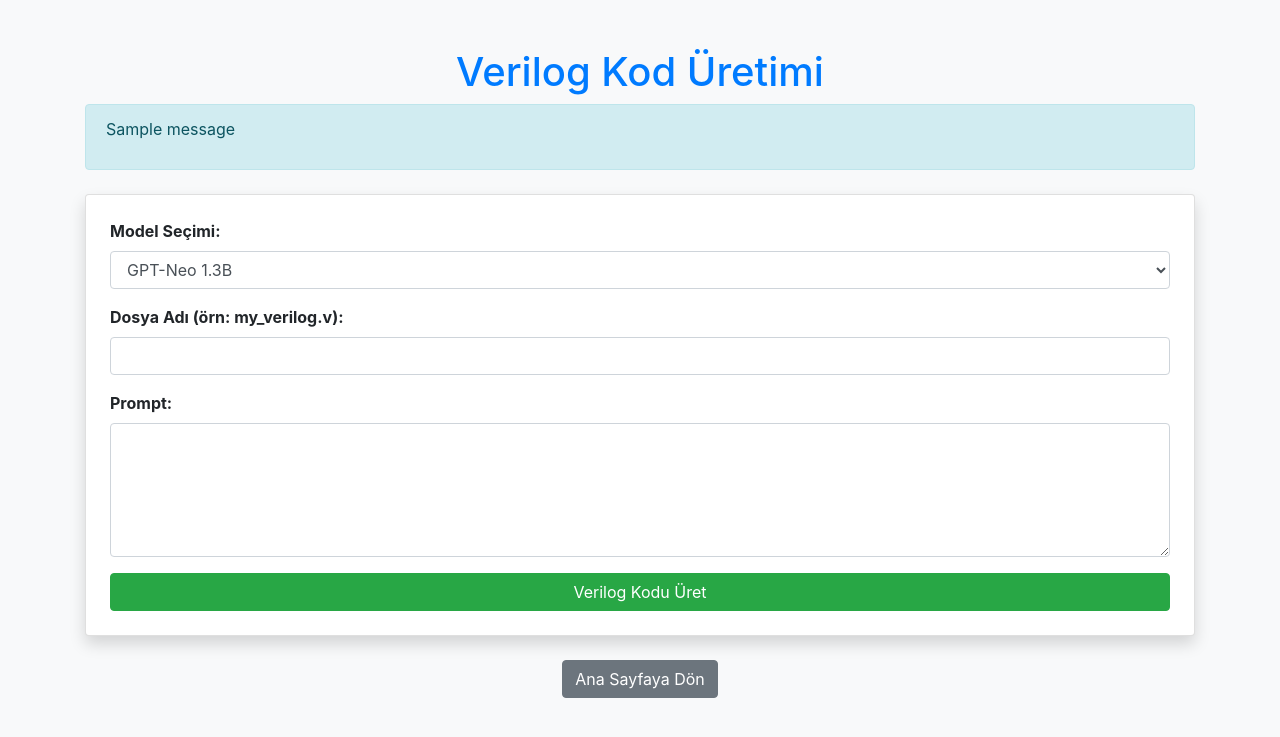
After one commit to furblod/creative_eval_project, a Flask app: page /generate in a window 1280 px wide. The commit adds this page. Shown: the top 737 px of the page. Run offline with Flask 3, Linux system fonts and the light colour scheme; one stand-in notice (Sample message) is shown; some libraries are stand-ins or nearby versions.

Commit message:
completed

```diff
--- a/analyze_verilog.py
+++ b/analyze_verilog.py
@@ -4,7 +4,7 @@ import pandas as pd
 from scripts.test_verilog import test_verilog_code
 
 def calculate_fluency(verilog_code):
-    required_keywords = ["module", "input", "output", "assign", "endmodule", "wire", "reg", "always", "begin", "end"]
+    required_keywords = ["module", "input", "output", "assign", "endmodule"]
     keyword_count = sum(1 for keyword in required_keywords if keyword in verilog_code)
     ratio = keyword_count / len(required_keywords)
 
@@ -98,7 +98,7 @@ def analyze_verilog_file(file_path, module_type):
     "flexibility": float(calculate_flexibility(verilog_code)),
     "originality": float(calculate_originality(verilog_code, module_type)),
     "elaboration": float(calculate_elaboration(verilog_code)),
-    "functionality": float(calculate_functionality(file_path, f"prompts/{module_type}_testbench.v"))
+    "functionality": float(calculate_functionality(file_path, f"testbench/{module_type}_testbench.v"))
     }
 
     print("Metrics Content:", metrics)
--- a/app.py
+++ b/app.py
@@ -1,15 +1,16 @@
-from flask import Flask, render_template, request, redirect, url_for
+from flask import Flask, render_template, request, redirect, url_for, flash
 import os
 import subprocess
 from analyze_verilog import analyze_verilog_file
-from flask import Flask, render_template, request, redirect, url_for, flash
 import pandas as pd
-
+from transformers import AutoModelForCausalLM, AutoTokenizer
 
 app = Flask(__name__)
+app.secret_key = "supersecretkey"
 
 UPLOAD_FOLDER = 'models'
 app.config['UPLOAD_FOLDER'] = UPLOAD_FOLDER
+
 
 # Ana sayfa
 @app.route("/", methods=["GET", "POST"])
@@ -39,10 +40,8 @@ def analyze(filename):
         flash("Dosya analiz edilemedi.", "danger")
         return redirect(url_for("index"))
 
-    # Sonuçları DataFrame'e dönüştür
     df = pd.DataFrame([result])
 
-    # Tabloyu HTML formatına çevir
     tables = [df.to_html(classes="table table-striped", index=False)]
 
     return render_template("analysis.html", filename=filename, tables=tables, result=result)
@@ -52,9 +51,8 @@ def analyze(filename):
 @app.route("/test/<filename>")
 def test(filename):
     file_path = os.path.join(app.config['UPLOAD_FOLDER'], filename)
-    testbench_path = f"prompts/{'adder' if 'adder' in filename else 'mux'}_testbench.v"
+    testbench_path = f"testbench/{'adder' if 'adder' in filename else 'mux'}_testbench.v"
 
-    # Test işlemi
     compile_command = ["iverilog", "-o", "simulation", file_path, testbench_path]
     run_command = ["vvp", "simulation"]
 
@@ -68,5 +66,62 @@ def test(filename):
 
     return render_template("test.html", filename=filename, test_output=test_output)
 
+# Verilog kod üretme sayfası
+@app.route("/generate", methods=["GET", "POST"])
+def generate():
+    if request.method == "POST":
+        model_name = request.form['model']
+        prompt = request.form['prompt']
+        filename = request.form['filename']
+
+        if not filename.endswith(".v"):
+            filename += ".v"
+
+        if model_name == "gpt-neo-1.3B":
+            model_path = "EleutherAI/gpt-neo-1.3B"
+        elif model_name == "microsoft-phi-1":
+            model_path = "microsoft/phi-1"
+        else:
+            flash("Geçersiz model seçimi!")
+            return redirect(url_for("generate"))
+
+        try:
+            tokenizer = AutoTokenizer.from_pretrained(model_path)
+            model = AutoModelForCausalLM.from_pretrained(model_path)
+
+            inputs = tokenizer(prompt, return_tensors="pt")
+            outputs = model.generate(**inputs, max_new_tokens=300)
+            response = tokenizer.decode(outputs[0], skip_special_tokens=True)
+
+            if "module" in response and "endmodule" in response:
+                start_index = response.find("module")
+                end_index = response.find("endmodule") + len("endmodule")
+                filtered_code = response[start_index:end_index]
+            else:
+                filtered_code = "Geçerli Verilog kodu bulunamadı."
+
+            file_path = os.path.join(app.config['UPLOAD_FOLDER'], filename)
+            with open(file_path, "w") as f:
+                f.write(filtered_code)
+
+            flash(f"Verilog kodu başarıyla {filename} olarak kaydedildi!")
+            return redirect(url_for("index"))
+
+        except Exception as e:
+            flash(f"Hata: {str(e)}")
+            return redirect(url_for("generate"))
+
+    return render_template("generate.html")
+
+@app.route("/delete/<filename>", methods=["POST"])
+def delete(filename):
+    file_path = os.path.join(app.config['UPLOAD_FOLDER'], filename)
+    if os.path.exists(file_path):
+        os.remove(file_path)
+        flash(f"{filename} başarıyla silindi!", "success")
+    else:
+        flash(f"{filename} bulunamadı!", "danger")
+    return redirect(url_for("index"))
+
 if __name__ == "__main__":
     app.run(debug=True)
--- a/scripts/generate_verilog_gptneo.py
+++ b/scripts/generate_verilog_gptneo.py
@@ -1,11 +1,9 @@
 from transformers import AutoModelForCausalLM, AutoTokenizer
 
-# Model ve tokenizer seçimi
 model_name = "EleutherAI/gpt-neo-1.3B"
 tokenizer = AutoTokenizer.from_pretrained(model_name)
 model = AutoModelForCausalLM.from_pretrained(model_name)
 
-# Prompt
 prompt = """
 Write a Verilog module for a 2-bit adder with carry-in and carry-out.
 
@@ -21,12 +19,10 @@ Outputs:
 The module should be written in Verilog syntax:
 """
 
-# Modeli kullanarak yanıt üretme
 inputs = tokenizer(prompt, return_tensors="pt")
 outputs = model.generate(**inputs, max_new_tokens=300)
 response = tokenizer.decode(outputs[0], skip_special_tokens=True)
 
-# Filtreleme: "module" ile başlayıp "endmodule" ile biten kısmı alalım
 if "module" in response and "endmodule" in response:
     start_index = response.find("module")
     end_index = response.find("endmodule") + len("endmodule")
@@ -34,7 +30,6 @@ if "module" in response and "endmodule" in response:
 else:
     filtered_code = "No valid Verilog code found."
 
-# Yanıtı yazdırma ve dosyaya kaydetme
 print("Filtered Verilog Code:\n", filtered_code)
 with open("models/generated_code_gpt_neo_1.3B.v", "w") as f:
     f.write(filtered_code)
--- /dev/null
+++ b/static/style.css
@@ -0,0 +1,12 @@
+button {
+    background-color: red;
+    color: white;
+    border: none;
+    padding: 5px 10px;
+    cursor: pointer;
+    border-radius: 5px;
+}
+
+button:hover {
+    background-color: darkred;
+}
--- /dev/null
+++ b/templates/generate.html
@@ -0,0 +1,58 @@
+<!DOCTYPE html>
+<html lang="en">
+<head>
+    <meta charset="UTF-8">
+    <meta name="viewport" content="width=device-width, initial-scale=1.0">
+    <title>Verilog Kod Üretimi</title>
+    <link rel="stylesheet" href="https://maxcdn.bootstrapcdn.com/bootstrap/4.5.2/css/bootstrap.min.css">
+    <link rel="stylesheet" href="/static/style.css">
+</head>
+<body class="bg-light">
+
+    <div class="container mt-5">
+        <h1 class="text-center text-primary">Verilog Kod Üretimi</h1>
+
+        {% with messages = get_flashed_messages() %}
+          {% if messages %}
+            <div class="alert alert-info">
+              {% for message in messages %}
+                <p>{{ message }}</p>
+              {% endfor %}
+            </div>
+          {% endif %}
+        {% endwith %}
+
+        <div class="card shadow p-4 mt-4">
+            <form action="{{ url_for('generate') }}" method="POST">
+                <div class="form-group">
+                    <label for="model" class="font-weight-bold">Model Seçimi:</label>
+                    <select name="model" id="model" class="form-control">
+                        <option value="gpt-neo-1.3B">GPT-Neo 1.3B</option>
+                        <option value="microsoft-phi-1">Microsoft Phi-1</option>
+                    </select>
+                </div>
+
+                <div class="form-group">
+                    <label for="filename" class="font-weight-bold">Dosya Adı (örn: my_verilog.v):</label>
+                    <input type="text" name="filename" class="form-control" required>
+                </div>
+
+                <div class="form-group">
+                    <label for="prompt" class="font-weight-bold">Prompt:</label>
+                    <textarea name="prompt" rows="5" class="form-control" required></textarea>
+                </div>
+
+                <button type="submit" class="btn btn-success btn-block">Verilog Kodu Üret</button>
+            </form>
+        </div>
+
+        <div class="text-center mt-4">
+            <a href="{{ url_for('index') }}" class="btn btn-secondary">Ana Sayfaya Dön</a>
+        </div>
+    </div>
+
+    <script src="https://code.jquery.com/jquery-3.6.0.min.js"></script>
+    <script src="https://maxcdn.bootstrapcdn.com/bootstrap/4.5.2/js/bootstrap.min.js"></script>
+
+</body>
+</html>
```
Also changed, not shown: scripts/analyze_results.py (+6 -3 lines), scripts/generate_verilog_phi1.py (+11 -27 lines), scripts/test_verilog.py (+12 -18 lines), templates/analysis.html (+23 -8 lines), templates/index.html (+35 -16 lines), templates/test.html (+20 -5 lines), 6 other files.
